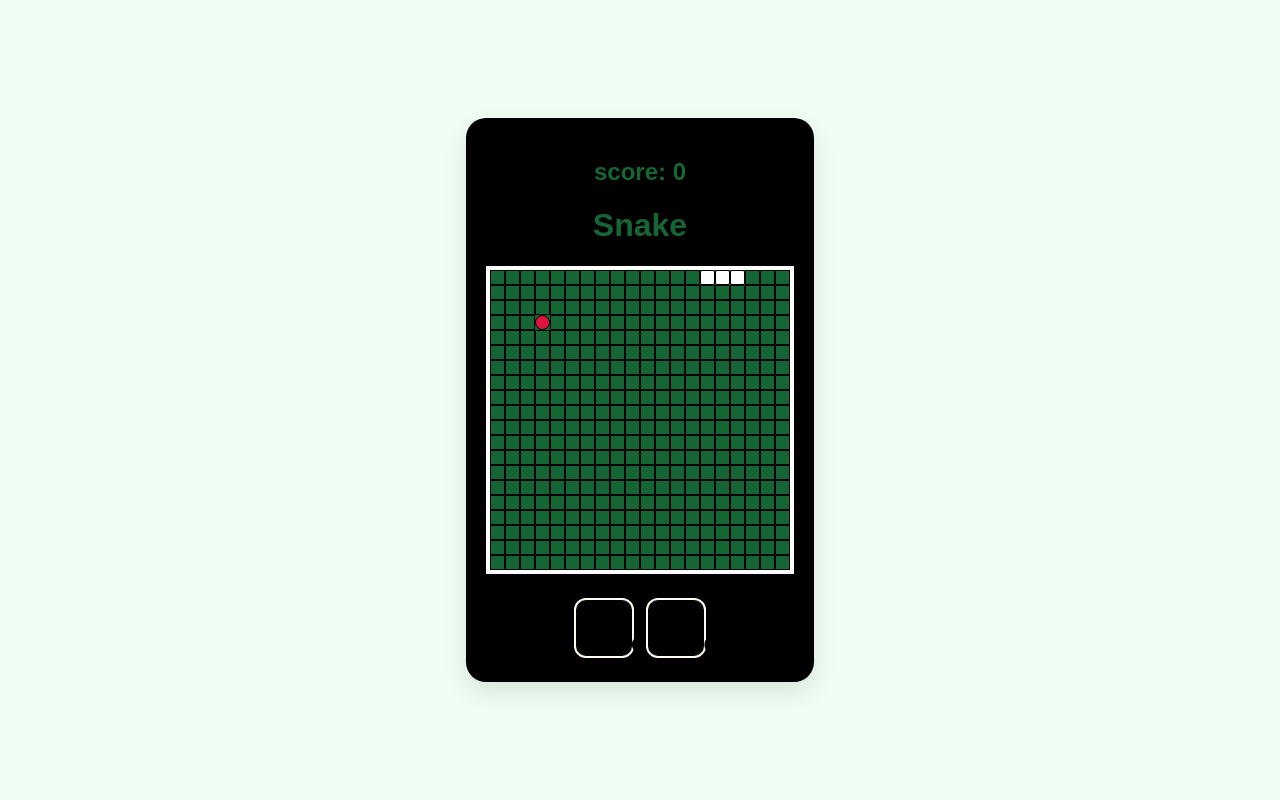
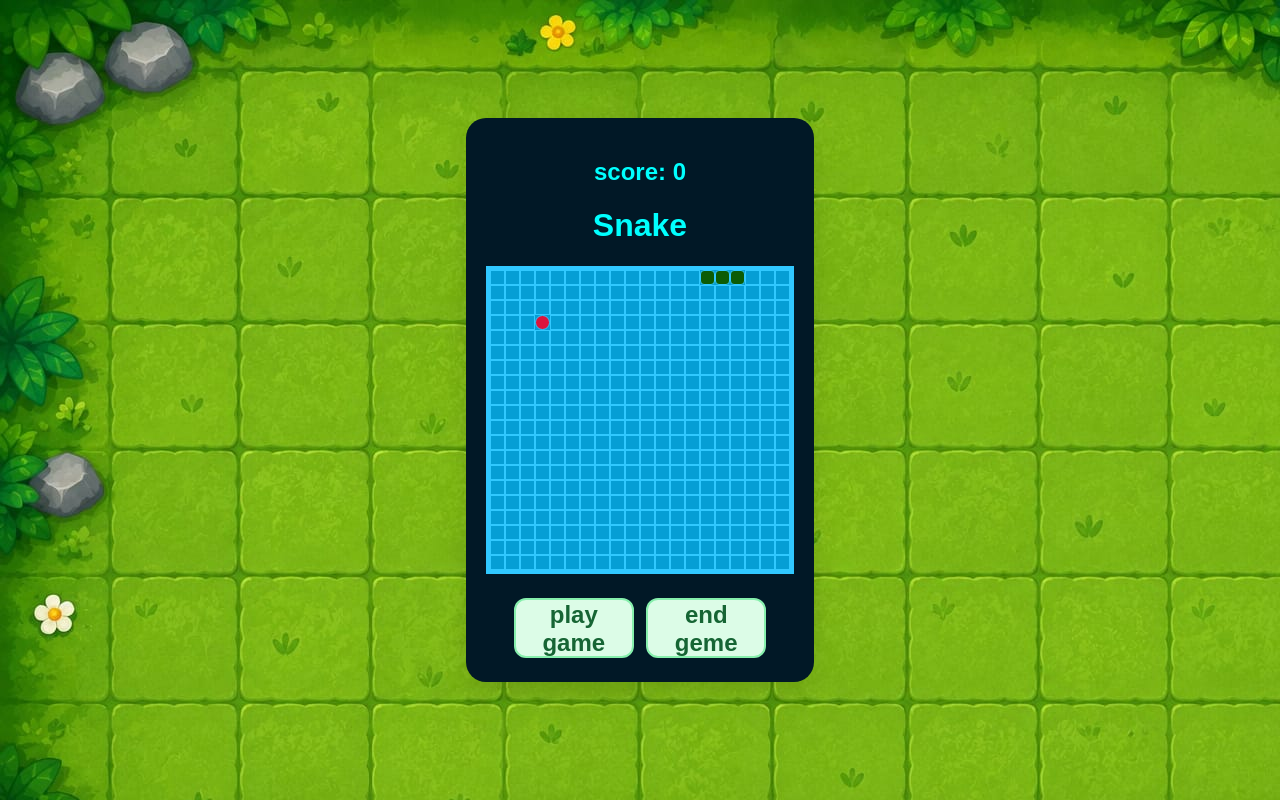
Before and after one commit to lior2102/snake, a plain HTML site: page index.html in a window 1280 px wide. Both pictures are taken after a click on the button "play game". Drawn offline with Linux system fonts and the light colour scheme.

Commit message:
Update style.css

```diff
--- a/style.css
+++ b/style.css
@@ -1,67 +1,71 @@
+.header{
+    text-align: center;
+    color: darkgreen;
+}
+
+
 body{
+    background-image:url('assets/b.jpeg');
     display: flex;
-    background-color: #f0fdf4 ;
-    color: #166534;
+    justify-content:center;
+    height:100vh;
+    align-items:center;
+    background-color:rgb(27, 60, 120);
+    margin: 0;
     font-family: sans-serif;
-    height:100vh;
-    justify-content :center;
-    align-items:center;
-    margin: 0;
-    overflow:hidden;
+    color:cyan;
+    overflow: hidden;
 }
 
 .game-container{
-    background:black;
-    padding: 20px ;
-    border-radius: 20px;
-    box-shadow: 0 10px 25px rgba(0,0,0,0.1);
     text-align: center;
+    background: #011826;
+    box-shadow: 0px 10px 25px rgba(0, 0, 0, 0.1);
+    padding: 20px;
+    border-radius: 20px
+}
+
+#grid{
+    width: 300px;
+    height: 300px;
+    display: grid;
+    grid-template-columns: repeat(20, 1fr);
+    background:#059ed5;
+    border: 4px solid #30c8ff;
+    margin: 20px auto;
+}
+
+#grid div {
+    border:0.1px solid #30c8ff;
 }
 
 
-#grid{
-    display:grid;
-    grid-template-columns: repeat(20,1fr);
-    width:300px;
-    height:300px;
-    margin:20px auto;
-    background:#166534;
-    border: 4px solid #ffffff;
+.snake{background-color: #0c5c04; border-radius: 4px;
+}
 
+.apple{background-color:crimson; border-radius: 50%;
 }
-#grid div{
-    border:0.1px solid black;
-}
-.apple{
-    background-color: crimson;
-    border-radius: 50%;
-}
-.snake{
-    background-color: rgb(255, 255, 255);
-    border-radius: 2px;
-}
-.controls {margin:15px;}
-.arrow{
-    width:60px;
-    height:60px;
+
+.controls {margin: 15px 0;}
+.arrow {
+    width: 120px;
+    height: 60px;
     font-size: 24px;
     font-weight: bold;
-    margin:4px;
-    cursor:pointer;
-    background:000000;
-    border:2px solid floralwhite;
+    margin: 4px;
+    cursor: pointer;
+    background: #dcfce7;
+    border: 2px solid #86efac;
+    color: #166534;
     border-radius: 12px;
-    transition: ease;
+    transition: background 0.2s;
 }
-.arrow:active{
-background:#86afac;
+.arrow:active {background: #86efac; }
+#start-btn {padding: 12px 30px;
+            background: #16a34a;
+            color: white;
+            border: none;
+            border-radius: 8px;
+            font-size: 18px;
+            cursor: pointer;
 }
-#strt-btn{
-    padding:12px 30px;
-    background-color: beige;
-    color:blue;
-    border:none;
-    border-radius:8px ;
-    font-size : 18px ;
-    cursor:pointer;
-}
```
